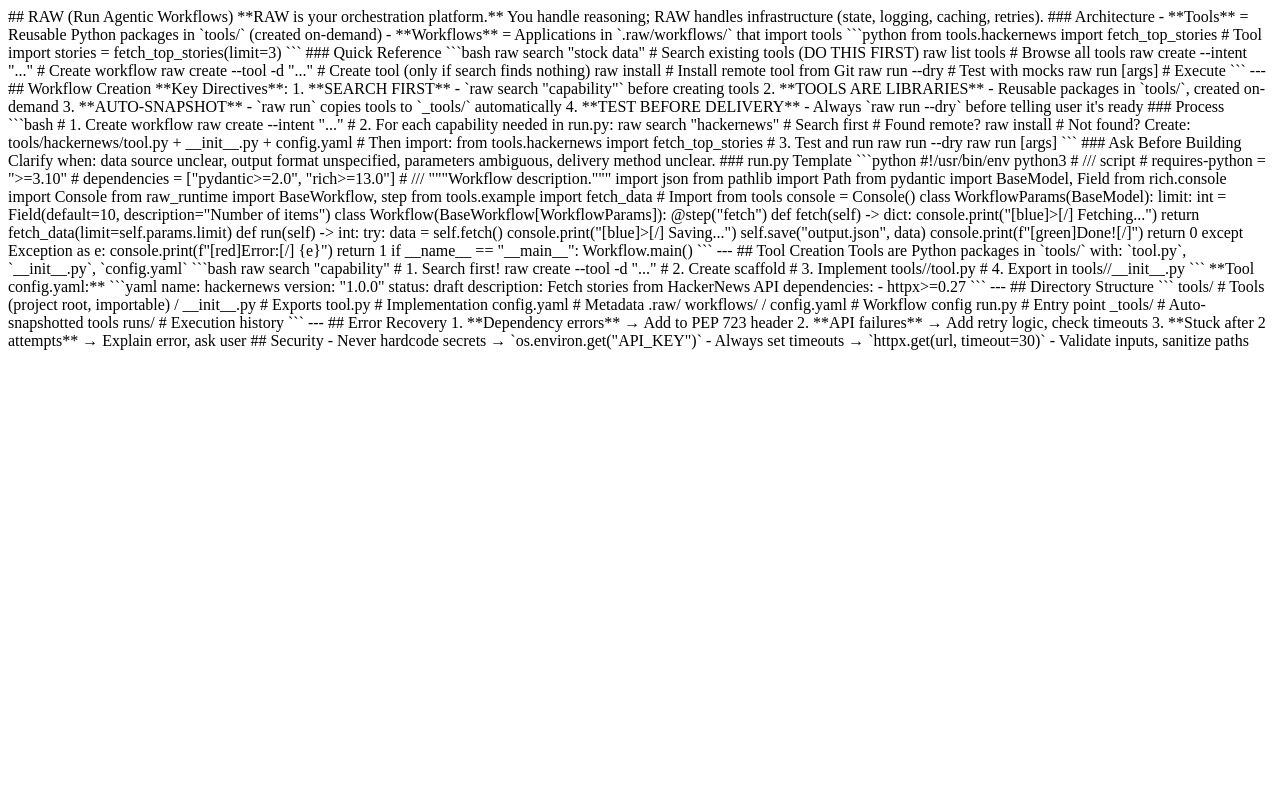
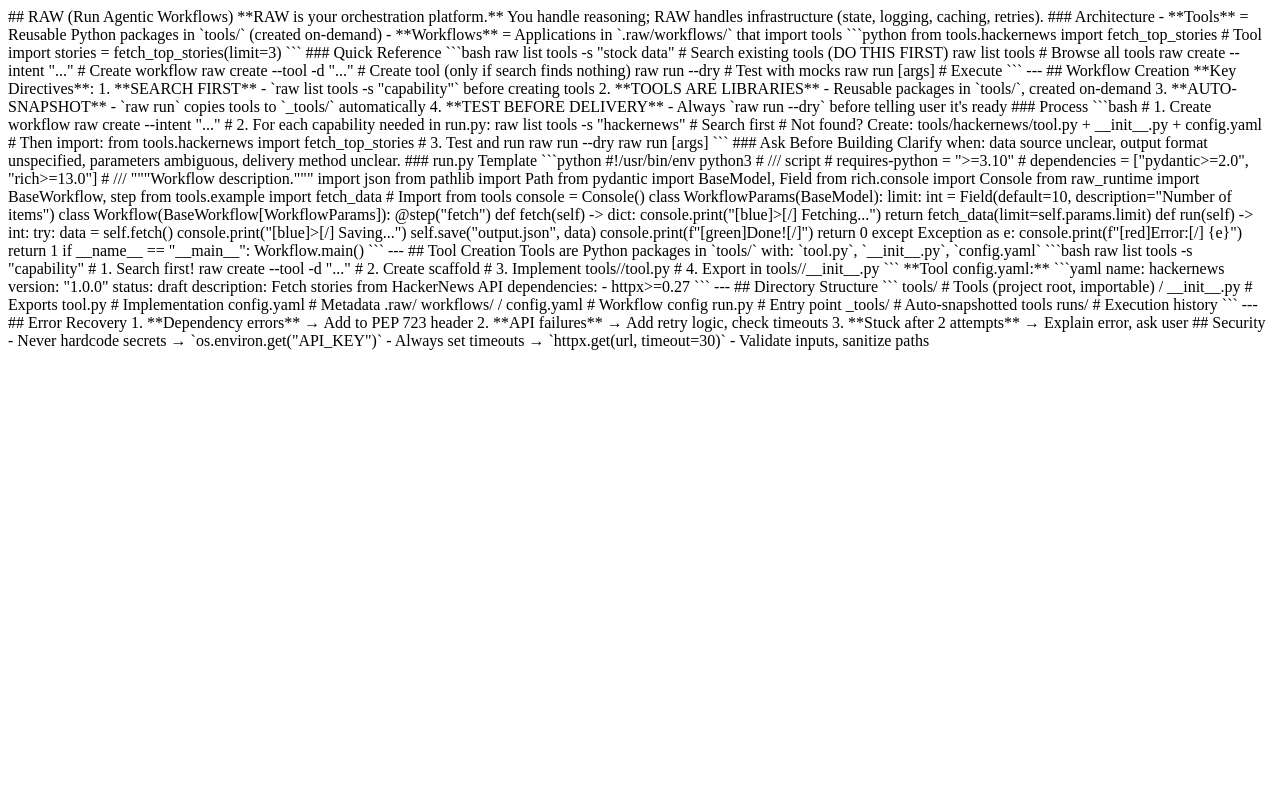
Before and after one commit to mpuig/raw, a Python web app: template src/raw/scaffold/markdown/templates/onboard.md.j2 in a window 1280 px wide. Run offline with Jinja, Linux system fonts and the light colour scheme; the template is opened without the code that fills it, so the values that code supplies are empty.

Commit message:
fix: update command outputs for simplified CLI
- Replace 'raw prime' with 'raw show --context'
- Replace 'raw search' with 'raw list tools -s'
- Replace 'raw hooks install' with 'raw init --hooks'
- Remove 'raw publish' references (command removed)
- Update templates and display messages

````diff
--- a/src/raw/commands/hooks.py
+++ b/src/raw/commands/hooks.py
@@ -7,7 +7,7 @@ from pathlib import Path
 
 from raw.discovery.display import console, print_info, print_success
 
-RAW_HOOK_COMMAND = "raw prime"
+RAW_HOOK_COMMAND = "raw show --context"
 RAW_SKILLS = ["raw-workflow-creator", "raw-tool-creator"]
 
 
@@ -190,7 +190,7 @@ def hooks_install_command() -> None:
         console.print(f"  Skills: {_get_project_skills_dir()}")
         for skill in installed_skills:
             console.print(f"    - {skill}")
-    console.print("\n  Hooks run [cyan]raw prime[/] on session start.")
+    console.print("\n  Hooks run [cyan]raw show --context[/] on session start.")
     if installed_skills:
         console.print("  Skills are auto-invoked by Claude when creating workflows/tools.")
 
--- a/src/raw/commands/init.py
+++ b/src/raw/commands/init.py
@@ -20,9 +20,8 @@ def init_command() -> None:
         print_success(f"Initialized RAW in {raw_dir}")
         console.print()
         console.print("[bold]Next steps:[/]")
-        console.print("  1. Run [cyan]raw hooks install[/] to enable automatic agent context")
-        console.print("  2. Run [cyan]raw onboard[/] if you need manual agent setup instructions")
-        console.print("  3. Ask your agent: [green]\"Create a workflow to...\"[/]")
+        console.print("  1. Run [cyan]raw init --hooks[/] to enable Claude Code integration")
+        console.print("  2. Ask your agent: [green]\"Create a workflow to...\"[/]")
     except Exception as e:
         print_error(f"Failed to initialize RAW: {e}")
         raise SystemExit(1) from None
--- a/src/raw/discovery/display.py
+++ b/src/raw/discovery/display.py
@@ -350,7 +350,7 @@ def print_draft_created(workflow_dir: Path, workflow_id: str, intent: str) -> No
             f"[dim]Next steps:[/]\n"
             f"  1. Implement [cyan]run.py[/] in the workflow directory\n"
             f"  2. Run [cyan]raw run {workflow_id} --dry[/] to test with mock data\n"
-            f"  3. Run [cyan]raw publish {workflow_id}[/] when ready",
+            f"  3. Run [cyan]raw run {workflow_id}[/] to execute",
             title="[bold]RAW[/]",
             border_style="yellow",
         )
@@ -413,7 +413,7 @@ def print_workflow_duplicated(
             f"[dim]Next steps:[/]\n"
             f"  1. Modify the workflow as needed\n"
             f"  2. Run [cyan]raw run {new_id} --dry[/] to test\n"
-            f"  3. Run [cyan]raw publish {new_id}[/] when ready",
+            f"  3. Run [cyan]raw run {new_id}[/] to execute",
             title="[bold]RAW[/]",
             border_style="cyan",
         )
--- a/src/raw/scaffold/markdown/templates/onboard.md.j2
+++ b/src/raw/scaffold/markdown/templates/onboard.md.j2
@@ -15,11 +15,10 @@ stories = fetch_top_stories(limit=3)
 ### Quick Reference
 
 ```bash
-raw search "stock data"           # Search existing tools (DO THIS FIRST)
+raw list tools -s "stock data"    # Search existing tools (DO THIS FIRST)
 raw list tools                    # Browse all tools
 raw create <name> --intent "..."  # Create workflow
 raw create <name> --tool -d "..." # Create tool (only if search finds nothing)
-raw install <url>                 # Install remote tool from Git
 raw run <id> --dry                # Test with mocks
 raw run <id> [args]               # Execute
 ```
@@ -29,7 +28,7 @@ raw run <id> [args]               # Execute
 ## Workflow Creation
 
 **Key Directives**:
-1. **SEARCH FIRST** - `raw search "capability"` before creating tools
+1. **SEARCH FIRST** - `raw list tools -s "capability"` before creating tools
 2. **TOOLS ARE LIBRARIES** - Reusable packages in `tools/`, created on-demand
 3. **AUTO-SNAPSHOT** - `raw run` copies tools to `_tools/` automatically
 4. **TEST BEFORE DELIVERY** - Always `raw run --dry` before telling user it's ready
@@ -41,8 +40,7 @@ raw run <id> [args]               # Execute
 raw create <name> --intent "..."
 
 # 2. For each capability needed in run.py:
-raw search "hackernews"                    # Search first
-# Found remote? raw install <url>
+raw list tools -s "hackernews"             # Search first
 # Not found? Create: tools/hackernews/tool.py + __init__.py + config.yaml
 # Then import: from tools.hackernews import fetch_top_stories
 
@@ -108,7 +106,7 @@ if __name__ == "__main__":
 Tools are Python packages in `tools/` with: `tool.py`, `__init__.py`, `config.yaml`
 
 ```bash
-raw search "capability"              # 1. Search first!
+raw list tools -s "capability"       # 1. Search first!
 raw create <name> --tool -d "..."    # 2. Create scaffold
 # 3. Implement tools/<name>/tool.py
 # 4. Export in tools/<name>/__init__.py
--- a/src/raw/scaffold/templates/workflow/readme_draft.md.j2
+++ b/src/raw/scaffold/templates/workflow/readme_draft.md.j2
@@ -15,9 +15,6 @@
 # 2. Test with mock data
 raw run {{ workflow_id }} --dry
 
-# 3. Publish when ready
-raw publish {{ workflow_id }}
-
-# 4. Run the published workflow
+# 3. Run the workflow
 raw run {{ workflow_id }}
 ```
````
Also changed, not shown: src/raw/scaffold/init.py (+4 -4 lines), src/raw/scaffold/markdown/templates/prime.md.j2 (+5 -5 lines).
